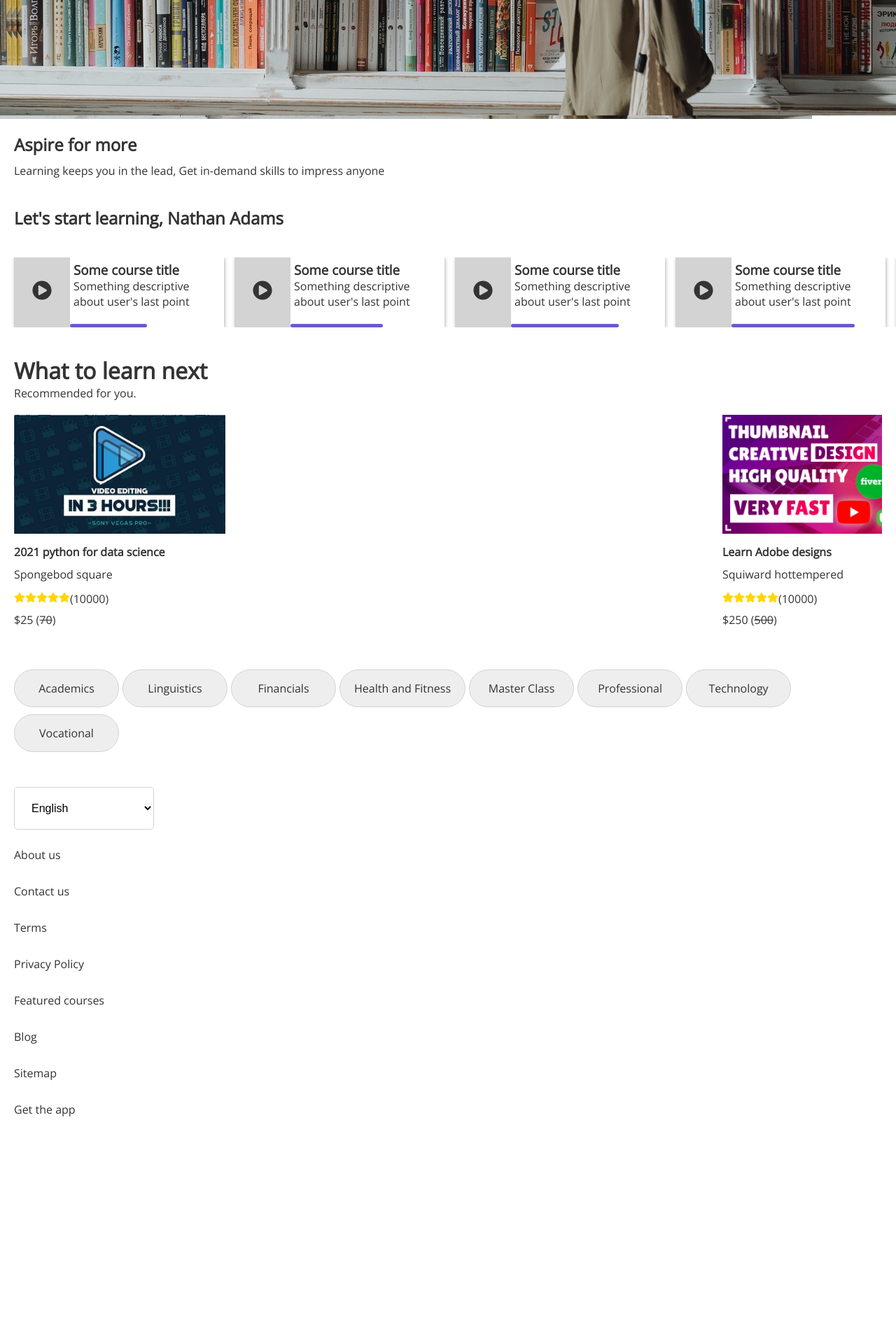
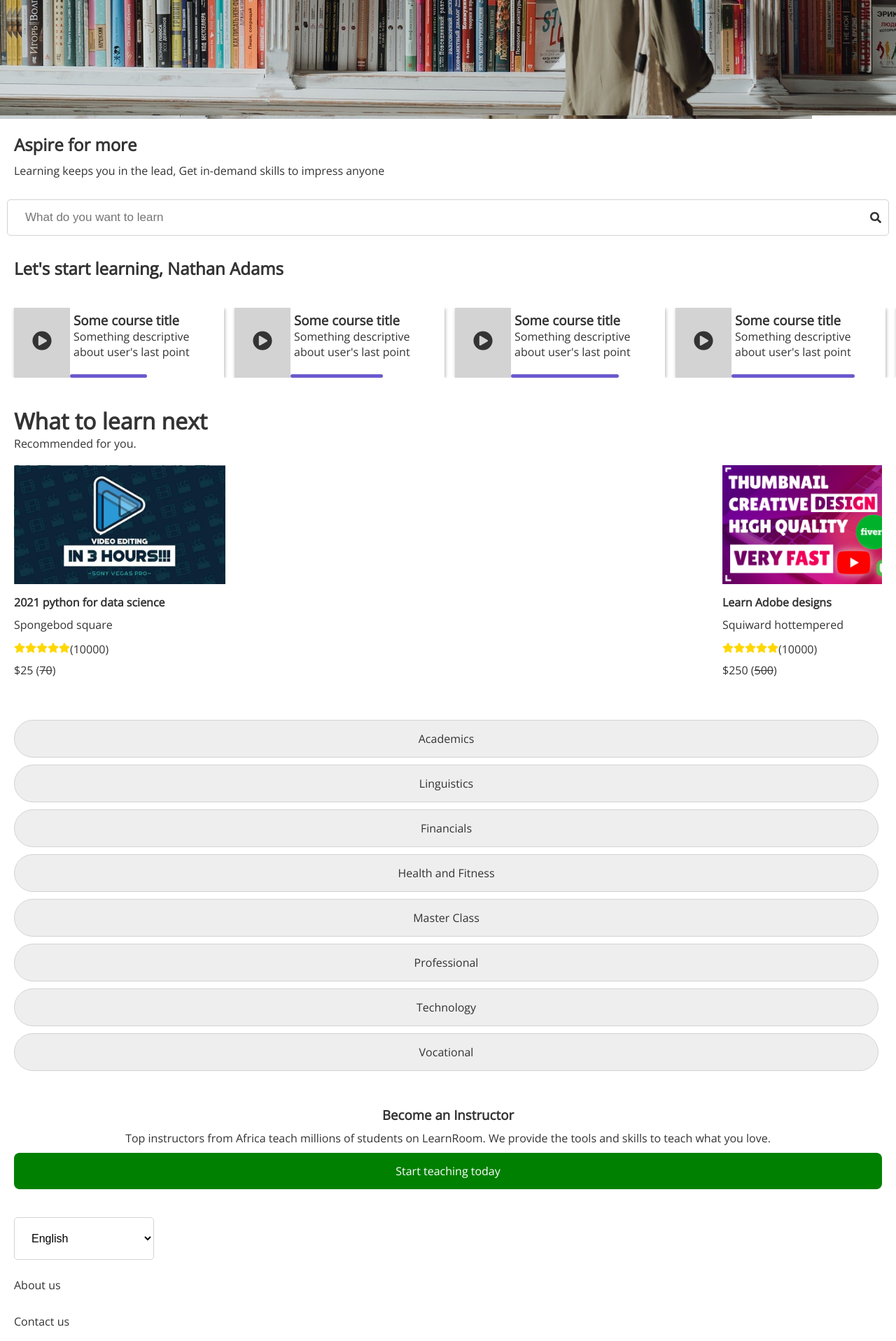
Before and after one commit to SamZing777/learn-room, a React (Create React App) app: page / in a window 1280 px wide. Shown: the part 748-2665 px from the top of the page at 70% size. Before the commit the page ends 2380 px from the top, so only its background shows below. Built offline with nearby package versions, Linux system fonts and the light colour scheme.

Commit message:
changes to design

```diff
--- a/src/App.js
+++ b/src/App.js
@@ -3,6 +3,7 @@ import NotFound404 from "./components/pages/404";
 import Login from "./components/pages/auth pages/login";
 import Signup from "./components/pages/auth pages/signup";
 import Home from "./components/pages/home";
+import PreviewView from "./components/pages/preview_course";
 import "./styles/base.css";
 import "./styles/style1.css";
 import "./styles/auth.css";
@@ -14,6 +15,7 @@ function App() {
         <Route path="/" exact component={Home} />
         <Route path="/auth/signup" exact component={Signup} />
         <Route path="/auth/login" exact component={Login} />
+        <Route path="/preview" exact component={PreviewView} />
         <Route component={NotFound404} />
       </Switch>
     </Router>
--- a/src/components/pages/home.js
+++ b/src/components/pages/home.js
@@ -2,18 +2,22 @@ import React from "react";
 import Navigation from "../partials/navigation";
 import Banner from "../partials/banner";
 import StartLearning from "../partials/start_learning";
+import SearchField from "../partials/search_field";
 import Recommended from "../partials/recommended";
 import RecommendedTopics from "../partials/recommended_topics";
 import Footer from "../partials/footer";
+import BecomeAnInstructor from "../partials/landing page/become_an_instructor";
 
 const Home = () => {
   return (
     <div className="home">
       <Navigation />
       <Banner />
+      <SearchField />
       <StartLearning />
       <Recommended />
       <RecommendedTopics />
+      <BecomeAnInstructor />
       <Footer />
     </div>
   );
--- /dev/null
+++ b/src/components/pages/preview_course.js
@@ -0,0 +1,23 @@
+import React from "react";
+import Navigation from "../partials/navigation";
+import learn_javascript from "../../assets/learn_javascript.jpeg";
+import { FaPlay } from "react-icons/fa";
+
+const PreviewCourse = () => {
+  return (
+    <React.Fragment>
+      <Navigation />
+      <div className="course-preview-container">
+        <div className="video-container">
+          {/* tmp thumbnail */}
+          <img src={learn_javascript} alt="learn javascript" />
+          <button className="play-button">
+            <FaPlay />
+          </button>
+        </div>
+      </div>
+    </React.Fragment>
+  );
+};
+
+export default PreviewCourse;
--- /dev/null
+++ b/src/components/partials/landing page/become_an_instructor.js
@@ -0,0 +1,18 @@
+import React from "react";
+
+const BecomeAnInstructor = () => {
+  return (
+    <div className="become-instructor">
+      <h3>Become an Instructor</h3>
+      <p>
+        Top instructors from Africa teach millions of students on LearnRoom. We
+        provide the tools and skills to teach what you love.
+      </p>
+      <a href="#becomeinstructor" className="link-btn">
+        Start teaching today
+      </a>
+    </div>
+  );
+};
+
+export default BecomeAnInstructor;
--- /dev/null
+++ b/src/components/partials/search_field.js
@@ -0,0 +1,15 @@
+import React from "react";
+import { FaSearch } from "react-icons/fa";
+
+const SearchField = () => {
+  return (
+    <div className="search-container">
+      <div className="search">
+        <input type="search" placeholder="What do you want to learn" />
+        <FaSearch />
+      </div>
+    </div>
+  );
+};
+
+export default SearchField;
--- a/src/styles/style1.css
+++ b/src/styles/style1.css
@@ -64,12 +64,37 @@ div.start-learning div.list-of-course div.sliding-container div.course-thumb div
   background: slateblue;
 }
 
+div.search-container {
+  padding: 10px;
+}
+
+div.search-container div.search {
+  width: 100%;
+  display: -webkit-box;
+  display: -ms-flexbox;
+  display: flex;
+  border: 1px solid lightgrey;
+  -webkit-box-align: center;
+      -ms-flex-align: center;
+          align-items: center;
+  padding: 0 10px;
+  border-radius: 5px;
+}
+
+div.search-container div.search input {
+  -webkit-box-flex: 1;
+      -ms-flex: 1;
+          flex: 1;
+  padding: 15px;
+  font-size: 17px;
+}
+
 div.recommended-topics {
   padding: 20px;
 }
 
 div.recommended-topics a {
-  display: inline-block;
+  display: block;
   padding: 15px 20px;
   margin-right: 5px;
   text-align: center;
@@ -120,4 +145,22 @@ div.recommended-for-you div.recommended-courses-container div.recommended-course
 div.recommended-for-you div.recommended-courses-container div.recommended-courses-scrollable div.a-course img.course-thumbnail {
   height: 170px;
 }
+
+div.become-instructor {
+  padding: 20px;
+  text-align: center;
+}
+
+div.become-instructor h3 {
+  padding-bottom: 10px;
+}
+
+div.become-instructor a.link-btn {
+  padding: 15px 10px;
+  display: block;
+  margin-top: 10px;
+  background: green;
+  color: #fff;
+  border-radius: 8px;
+}
 /*# sourceMappingURL=style1.css.map */
--- a/src/styles/style1.scss
+++ b/src/styles/style1.scss
@@ -52,12 +52,29 @@ div.start-learning {
   }
 }
 
+div.search-container {
+  padding: 10px;
+  div.search {
+    width: 100%;
+    display: flex;
+    border: 1px solid lightgrey;
+    align-items: center;
+    padding: 0 10px;
+    border-radius: 5px;
+    input {
+      flex: 1;
+      padding: 15px;
+      font-size: 17px;
+    }
+  }
+}
+
 // recommended topics
 div.recommended-topics {
   padding: $default-general-padding;
 
   a {
-    display: inline-block;
+    display: block;
     padding: 15px 20px;
     margin-right: 5px;
     text-align: center;
@@ -99,3 +116,20 @@ div.recommended-for-you {
     }
   }
 }
+
+div.become-instructor {
+  padding: $default-general-padding;
+  text-align: center;
+  h3 {
+    padding-bottom: 10px;
+  }
+
+  a.link-btn {
+    padding: 15px 10px;
+    display: block;
+    margin-top: 10px;
+    background: green;
+    color: #fff;
+    border-radius: 8px;
+  }
+}
```
Also changed, not shown: src/assets/learn_javascript.jpeg (added), 1 other file (tests, documents, lock files or other folders).
